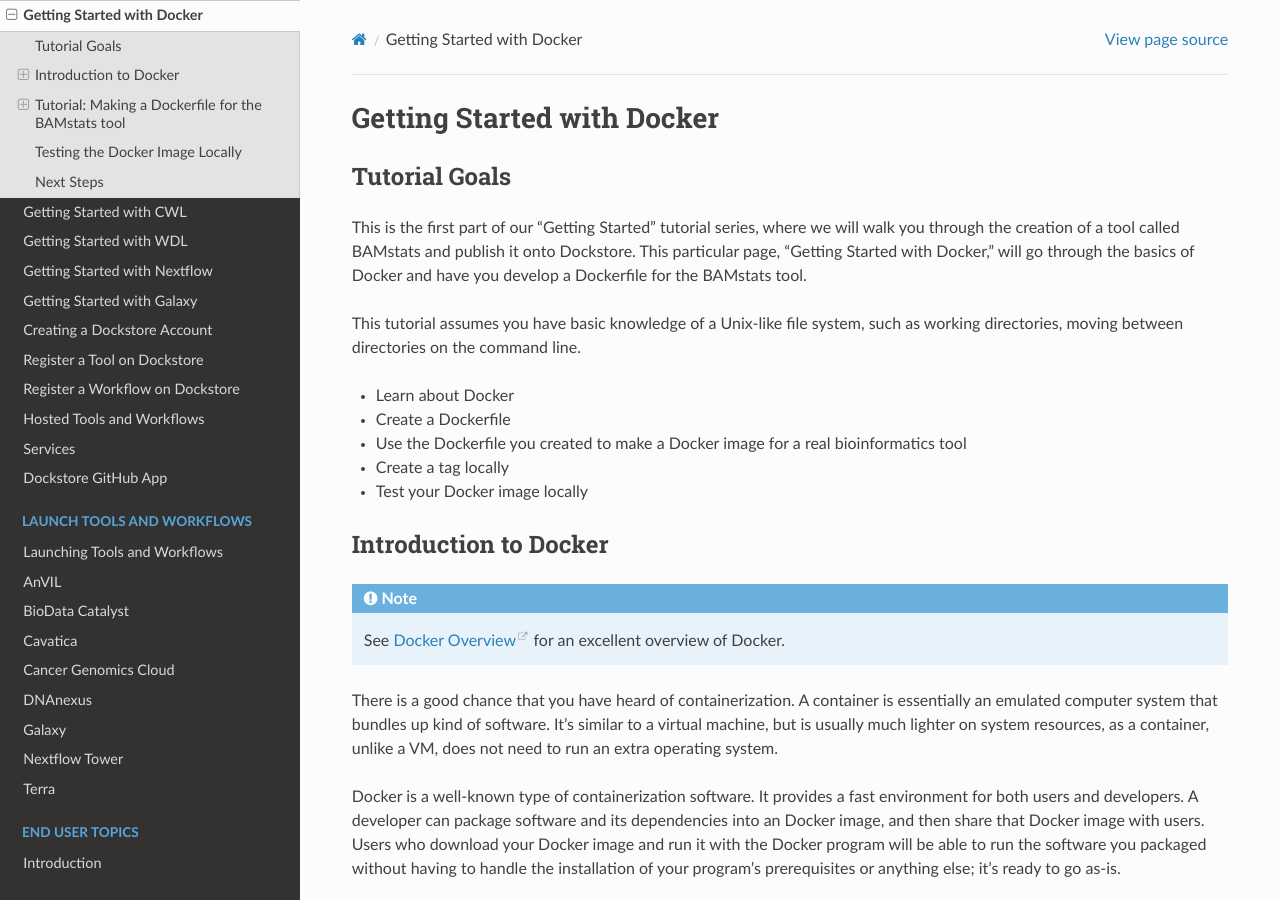
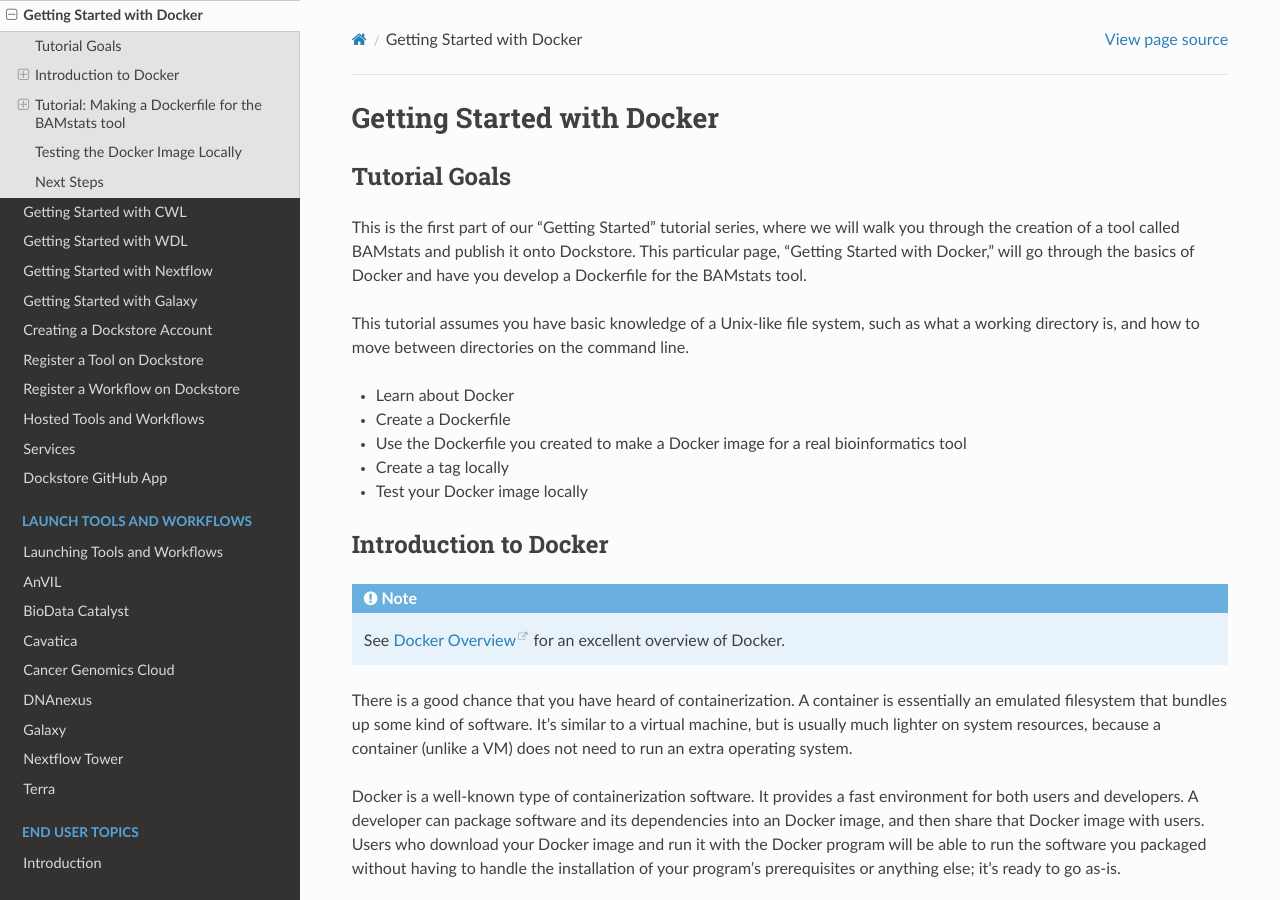
Before and after one commit to dockstore/dockstore-documentation, a Sphinx documentation site: the page built from docs/getting-started/getting-started-with-docker.rst, in a window 1280 px wide and 900 px high. Built offline with Sphinx 7.4.7 and the Read the Docs theme 2.0.0, drawn with Linux system fonts in a browser that asks for light colours.

Commit message:
fix typos, clarify

```diff
--- a/docs/getting-started/getting-started-with-docker.rst
+++ b/docs/getting-started/getting-started-with-docker.rst
@@ -5,7 +5,7 @@
 --------------
 This is the first part of our "Getting Started" tutorial series, where we will walk you through the creation of a tool called BAMstats and publish it onto Dockstore. This particular page, "Getting Started with Docker," will go through the basics of Docker and have you develop a Dockerfile for the BAMstats tool.
 
-This tutorial assumes you have basic knowledge of a Unix-like file system, such as working directories, moving between directories on the command line.
+This tutorial assumes you have basic knowledge of a Unix-like file system, such as what a working directory is, and how to move between directories on the command line.
 
 -  Learn about Docker
 -  Create a Dockerfile
@@ -18,7 +18,7 @@
 
 .. note:: See `Docker Overview <https://docs.docker.com/get-started/overview/>`__ for an excellent overview of Docker.
 
-There is a good chance that you have heard of containerization. A container is essentially an emulated computer system that bundles up kind of software. It's similar to a virtual machine, but is usually much lighter on system resources, as a container, unlike a VM, does not need to run an extra operating system.
+There is a good chance that you have heard of containerization. A container is essentially an emulated filesystem that bundles up some kind of software. It's similar to a virtual machine, but is usually much lighter on system resources, because a container (unlike a VM) does not need to run an extra operating system.
 
 Docker is a well-known type of containerization software. It provides a fast environment for both users and developers. A developer can package software and its dependencies into an Docker image, and then share that Docker image with users. Users who download your Docker image and run it with the Docker program will be able to run the software you packaged without having to handle the installation of your program's prerequisites or anything else; it's ready to go as-is.
 
```
